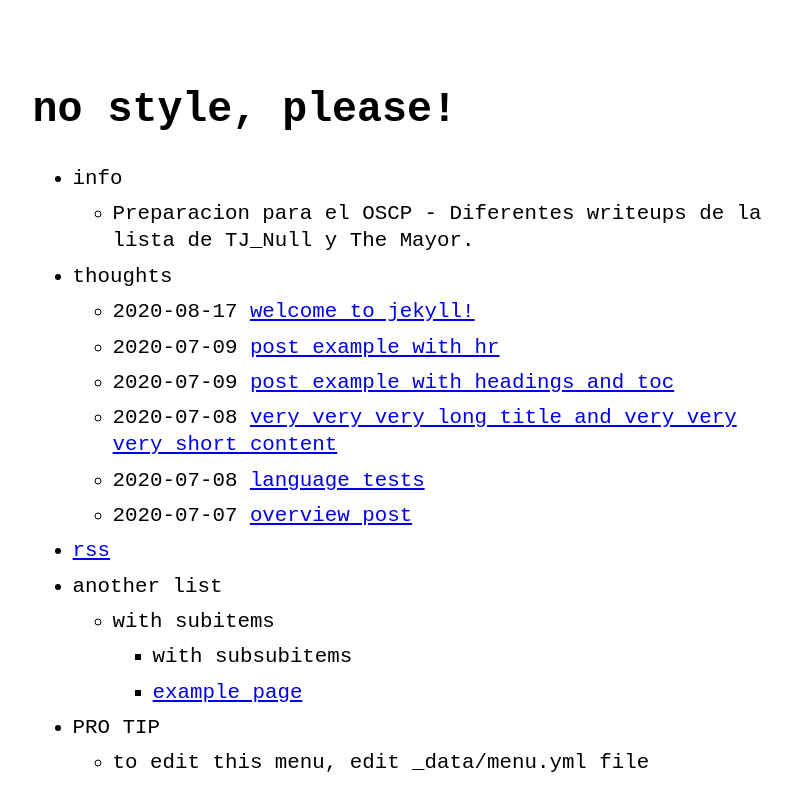
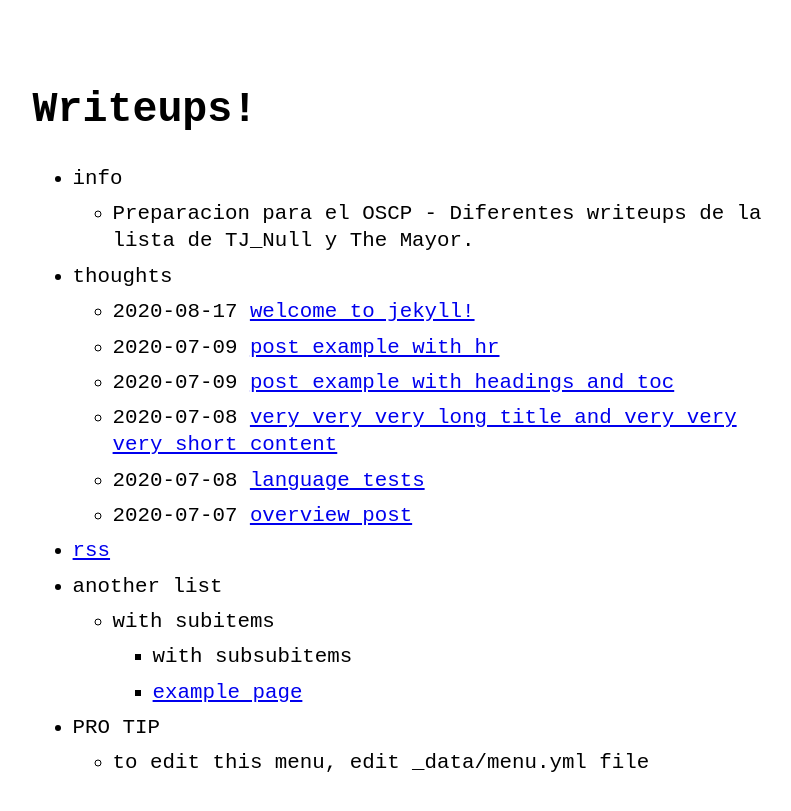
Before and after one commit to petesect18/writeups, a Jekyll site: the page built from index.md, in a window 1280 px wide. Shown: the top 811 px of the page, without its empty margins (233-1024 px from the left). Built offline with Jekyll 4.4.1, drawn with Linux system fonts in a browser that asks for light colours; part of the change alters nothing that is shown.

Commit message:
Update _config.yml

```diff
--- a/_config.yml
+++ b/_config.yml
@@ -1,9 +1,9 @@
-title: no style, please! # name of the site
-author: Riccardo Graziosi # name of site's author
-email: riccardo.graziosi97@gmail.com # email of site's author
-url: https://riggraz.dev/no-style-please # root address of the site
+title: Writeups! # name of the site
+author: P3T3x # name of site's author
+email: noemail@gmail.com # email of site's author
+url: https://petesect18.github.io/writeups # root address of the site
 description: > # description of the site (multiple lines allowed)
-  A (nearly) no-CSS, fast, minimalist Jekyll theme.
+  En preparacion para el OSCP, diferentes writeups de la lista de TJ Null y The Mayor.
 
 permalink: /:slug.html
 
```
